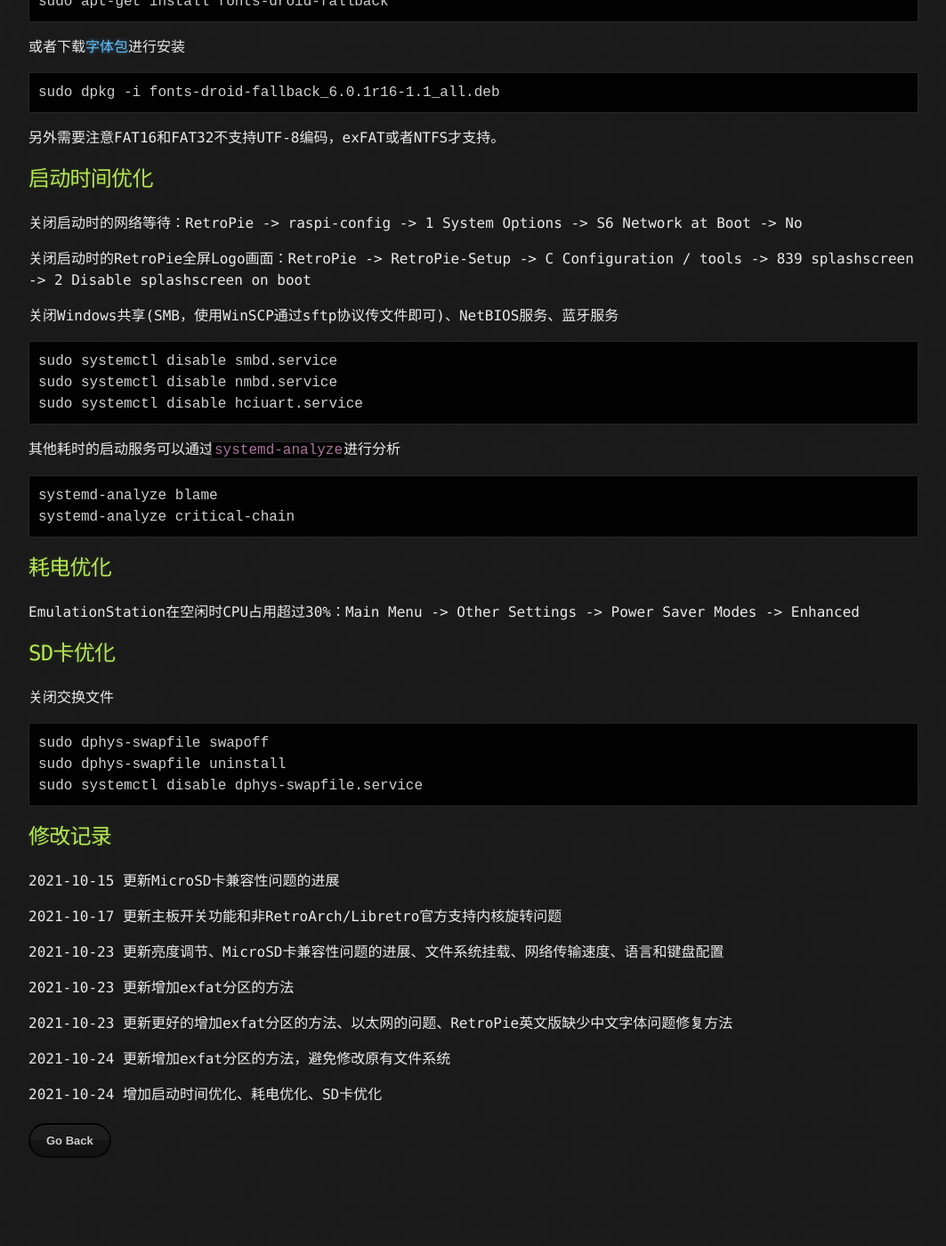
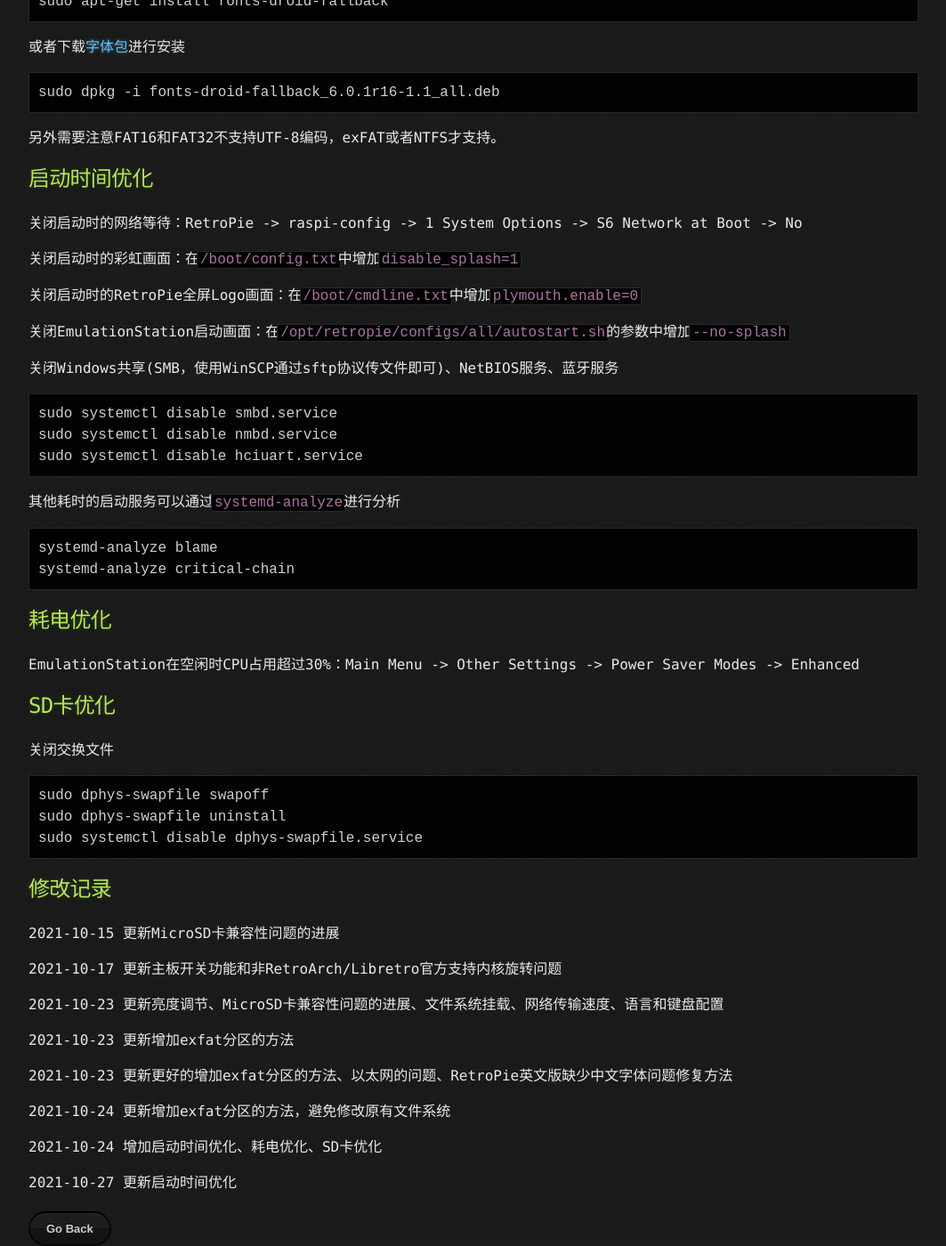
Before and after one commit to IanusInferus/ianusinferus.github.io, a Jekyll site: the page built from posts/202110/20211011_GPM2804.md, in a window 1280 px wide and 1400 px high, scrolled down 8123 px. Shown: the whole window at 89% size, without its empty margins (108-1171 px from the left). Built offline with Jekyll 4.4.1, drawn with Linux system fonts in a browser that asks for light colours; comment, search, counter and statistics services are not loaded; before the commit the page ends 9424 px from its top, so only the background shows below that.

Commit message:
更新“微雪GPM2804掌机使用感想”

```diff
--- a/posts/202110/20211011_GPM2804.md
+++ b/posts/202110/20211011_GPM2804.md
@@ -231,7 +231,11 @@ MicroSD卡在Windows上新分区可能会显示成隐藏的，使用DiskGenius
 
 关闭启动时的网络等待：RetroPie -> raspi-config -> 1 System Options -> S6 Network at Boot -> No
 
-关闭启动时的RetroPie全屏Logo画面：RetroPie -> RetroPie-Setup -> C Configuration / tools -> 839 splashscreen -> 2 Disable splashscreen on boot
+关闭启动时的彩虹画面：在`/boot/config.txt`中增加`disable_splash=1`
+
+关闭启动时的RetroPie全屏Logo画面：在`/boot/cmdline.txt`中增加`plymouth.enable=0`
+
+关闭EmulationStation启动画面：在`/opt/retropie/configs/all/autostart.sh`的参数中增加`--no-splash`
 
 关闭Windows共享(SMB，使用WinSCP通过sftp协议传文件即可)、NetBIOS服务、蓝牙服务
 
@@ -271,3 +275,5 @@ EmulationStation在空闲时CPU占用超过30%：Main Menu -> Other Settings ->
 2021-10-24 更新增加exfat分区的方法，避免修改原有文件系统
 
 2021-10-24 增加启动时间优化、耗电优化、SD卡优化
+
+2021-10-27 更新启动时间优化
```
